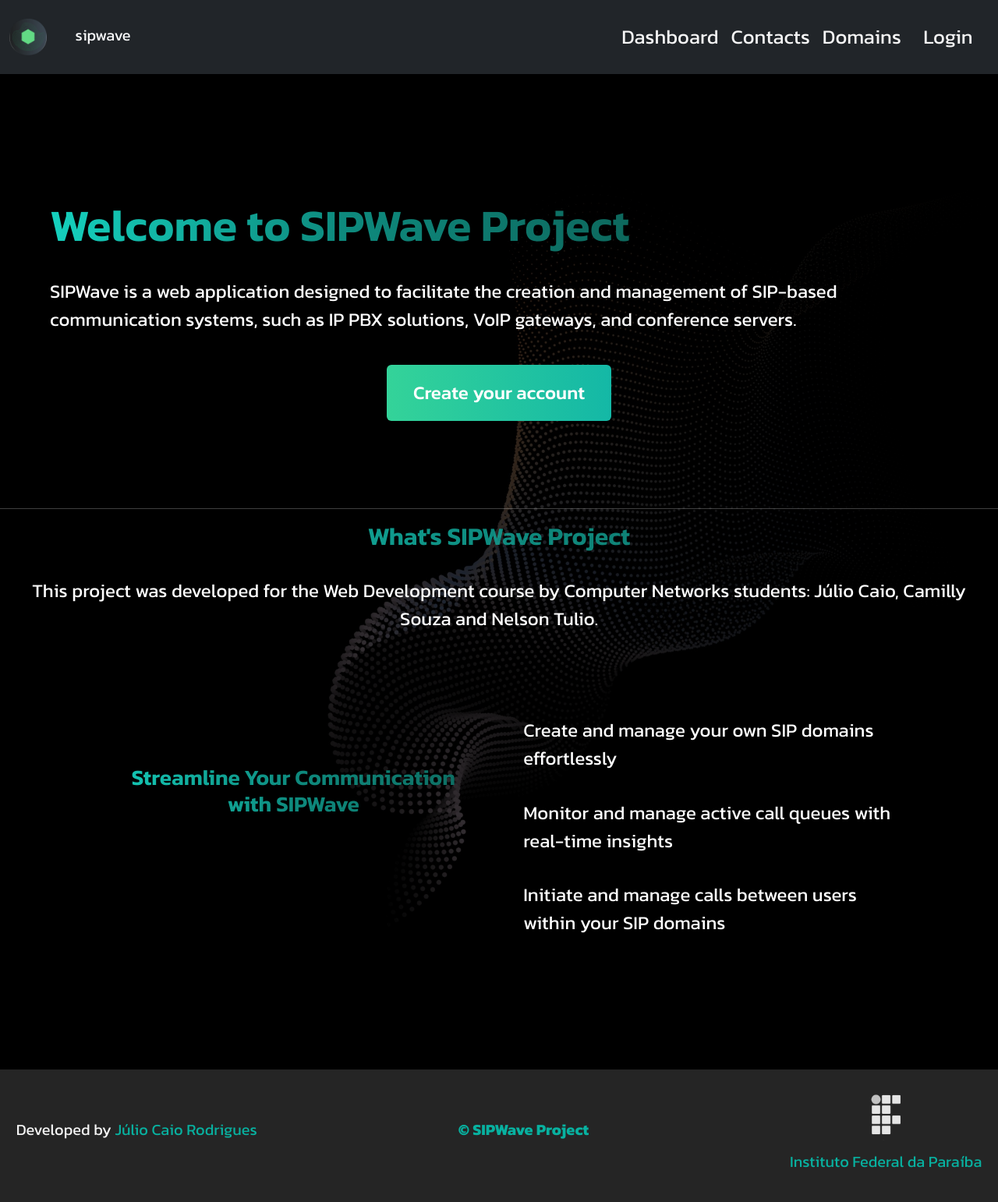
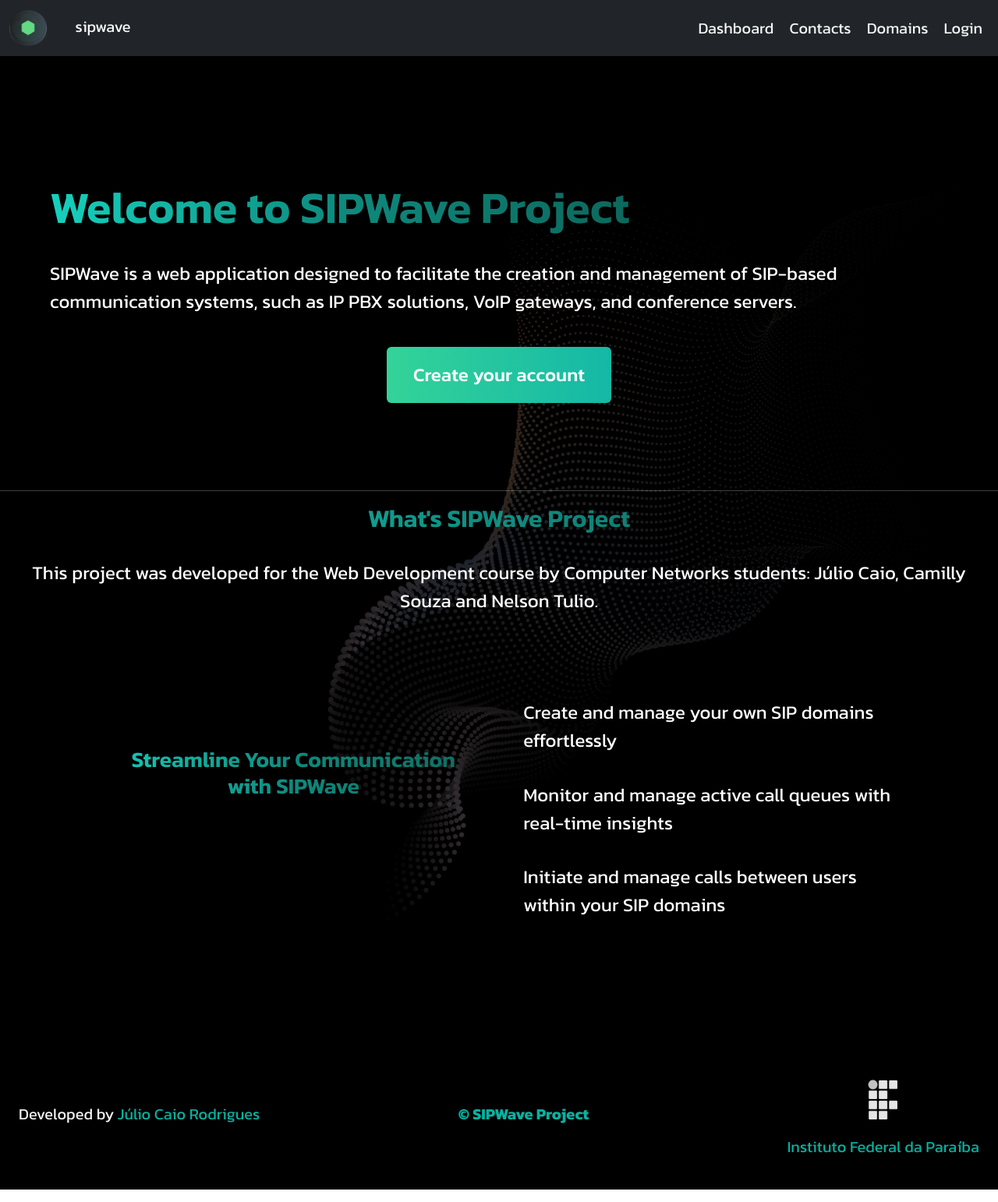
Before and after one commit to Julio-Caio/dw_ifpb_2024, a plain HTML site: page conteudo_estilizacao/project/public/pages/homepage/index.html in a window 1280 px wide. Shown: the whole page at 78% size. Drawn offline with nearby package versions, Linux system fonts and the light colour scheme; a web font is replaced by a local one.

Commit message:
footer transparente | navbar com mais estilos

```diff
--- a/conteudo_estilizacao/project/public/pages/domain_sip/style.css
+++ b/conteudo_estilizacao/project/public/pages/domain_sip/style.css
@@ -21,7 +21,7 @@
     font-size: 1.075em;
     height: 100%;
     margin: 0;
-    background: var(--gradient-cian);
+    background: rgba(240, 238, 233, 0.952);
     padding: 0;
 }
 
@@ -68,6 +68,14 @@
   margin-top: 2.9em;
   min-height: 20%;
   padding: 1em;
+  display: flex;
+  justify-content: space-between;
+  align-items: center;
+  padding: 1.4em;
+  background: var(--color-dark-grey);
+  color: #f5f5f5;
+  text-align: center;
+  font-size: 1.075em;
 }
 
 .footer_markdown p {
--- a/conteudo_estilizacao/project/public/pages/homepage/index.html
+++ b/conteudo_estilizacao/project/public/pages/homepage/index.html
@@ -14,9 +14,9 @@
       rel="stylesheet"
       href="https://cdn.jsdelivr.net/npm/bootstrap-icons@1.11.3/font/bootstrap-icons.min.css"
     />
-    <link href="style.css" rel="stylesheet" />
     <link rel="stylesheet" href="../styles/navbar/style.css" />
     <link rel="stylesheet" href="../styles/footer/style.css" />
+    <link href="style.css" rel="stylesheet" />
   </head>
   <body>
     <header>
--- a/conteudo_estilizacao/project/public/pages/styles/footer/style.css
+++ b/conteudo_estilizacao/project/public/pages/styles/footer/style.css
@@ -2,8 +2,8 @@
   display: flex;
   justify-content: space-between;
   align-items: center;
-  padding: 1.2em;
-  background-color: var(--color-dark-grey, #252525);
+  padding: 1.4em;
+  background-color: transparent;
   color: #f5f5f5;
   text-align: center;
   font-size: 1.075em;
--- a/conteudo_estilizacao/project/public/pages/styles/navbar/style.css
+++ b/conteudo_estilizacao/project/public/pages/styles/navbar/style.css
@@ -1,15 +1,34 @@
+:root {
+  --color-light-grey: #3a3a3a42;
+  --color-dark-grey: #1a1a1a;
+  --color-light-cian: #08b1a0;
+  --font-kanit: 'Kanit', serif;
+  --white-smoke: whitesmoke;
+  --gradient-cian: linear-gradient(to right, #35978d, #1e5650);
+}
+
 .nav_brand {
   max-width: 2.4em;
   max-height: 2.4em;
   margin-right: 1.6em;
 }
 
+.nav-item a {
+  font-size: 1.25em;
+  margin-left: .2em;
+  padding: 0.4em;
+  border-radius: .4em;
+  color: var(--white-smoke);
+  transition: all .2s ease-in-out;
+}
 
-.nav-item a {
-  font-size: 1.6em;
-  padding: 0.8em;
-  color: var(--white-smoke);
+.nav-item:hover a {
+  text-decoration: none;
+  background: var(--white-smoke);
+  color: var(--color-dark-grey);
+  transition: all .5s ease-in-out;
 }
+
 .navbar-toggler-icon {
   filter: invert(1);
 }
@@ -19,4 +38,14 @@
     font-size: 1.4em;
     margin-left: -2%;
   }
+
+  .nav-item a {
+    font-size: 1.55em;
+    margin-left: .2em;
+    padding: 0.4em;
+    border-radius: .4em;
+    color: var(--white-smoke);
+    transition: all .2s ease-in-out;
+  }
+
 }
```
Also changed, not shown: conteudo_estilizacao/project/public/pages/domain_sip/index.html (+1 -1 lines).
